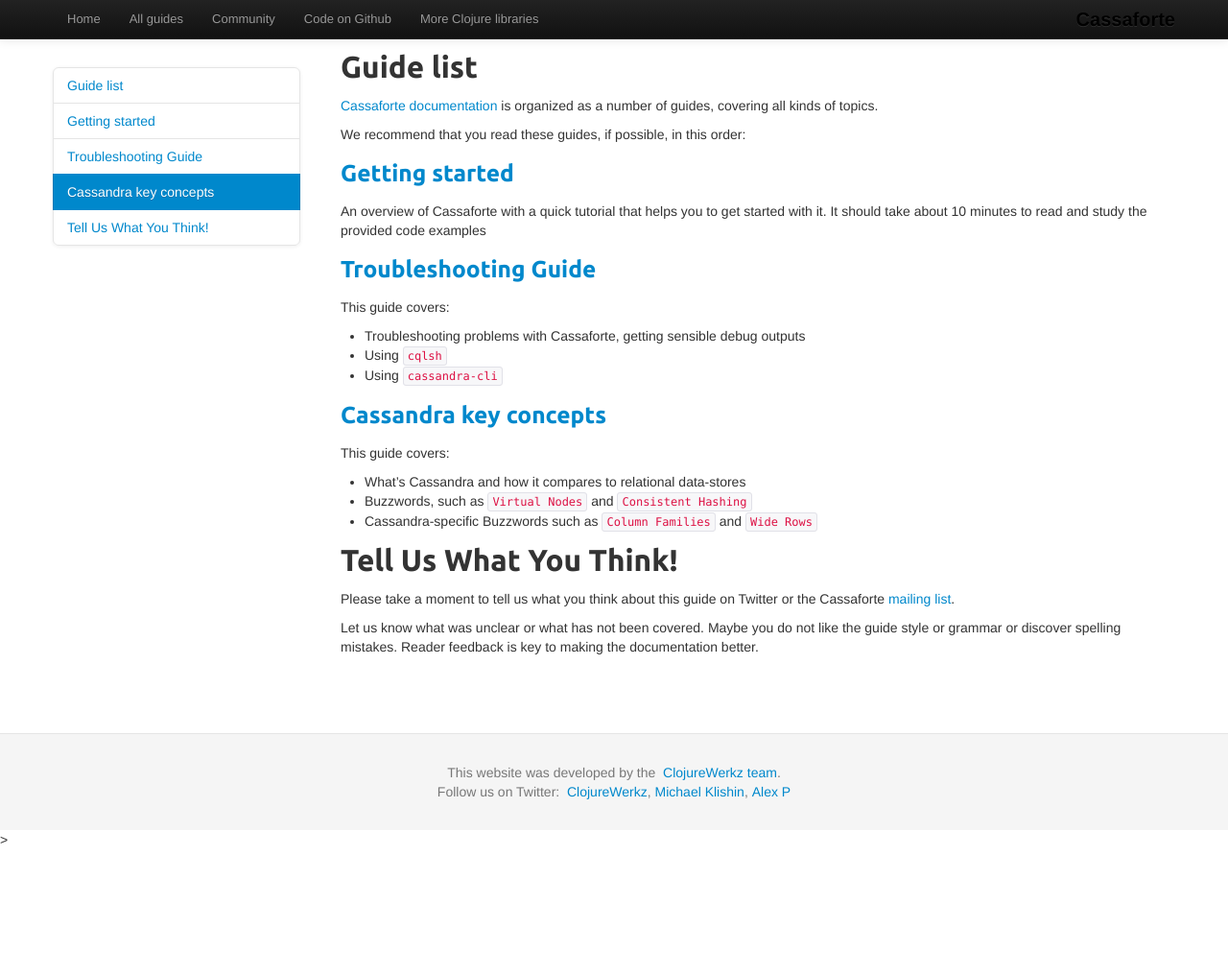
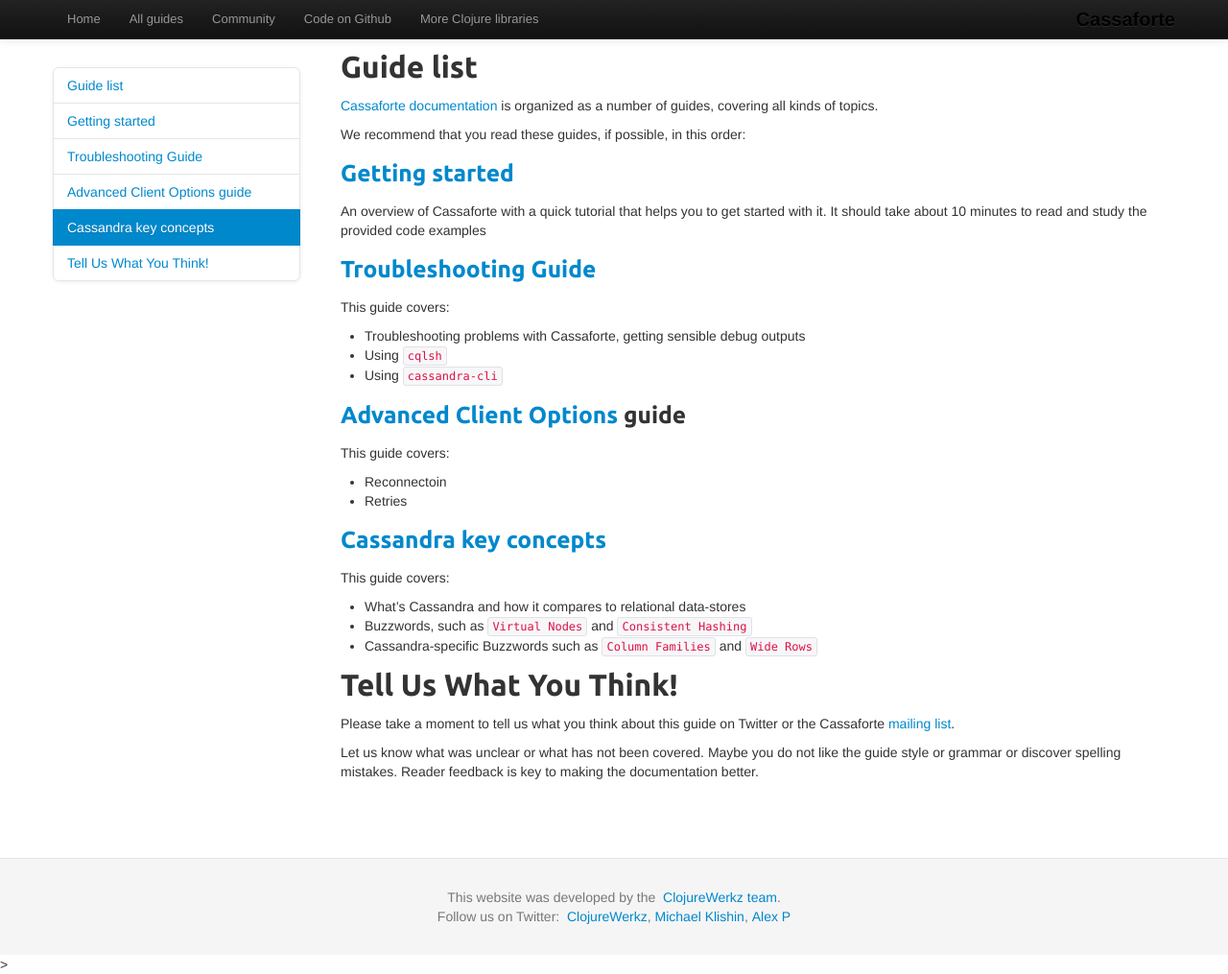
Before and after one commit to clojurewerkz/cassaforte.docs, a Jekyll site: the page built from articles/guides.md, in a window 1280 px wide and 1015 px high. Shown: the whole window at 96% size. Built offline with Jekyll 4.4.1, drawn with Linux system fonts in a browser that asks for light colours; some web fonts are replaced; Markdown is read by kramdown in place of the engine named in the settings.

Commit message:
Update guides

```diff
--- a/articles/guides.md
+++ b/articles/guides.md
@@ -23,6 +23,12 @@ This guide covers:
  * Using `cqlsh`
  * Using `cassandra-cli`
 
+### [Advanced Client Options](/articles/advanced_client_options.html) guide
+
+This guide covers:
+
+ * Reconnectoin
+ * Retries
 
 ### [Cassandra key concepts](/articles/cassandra_key_concepts.html)
 
```
Also changed, not shown: articles/getting_started.md (+1 -0 lines).
